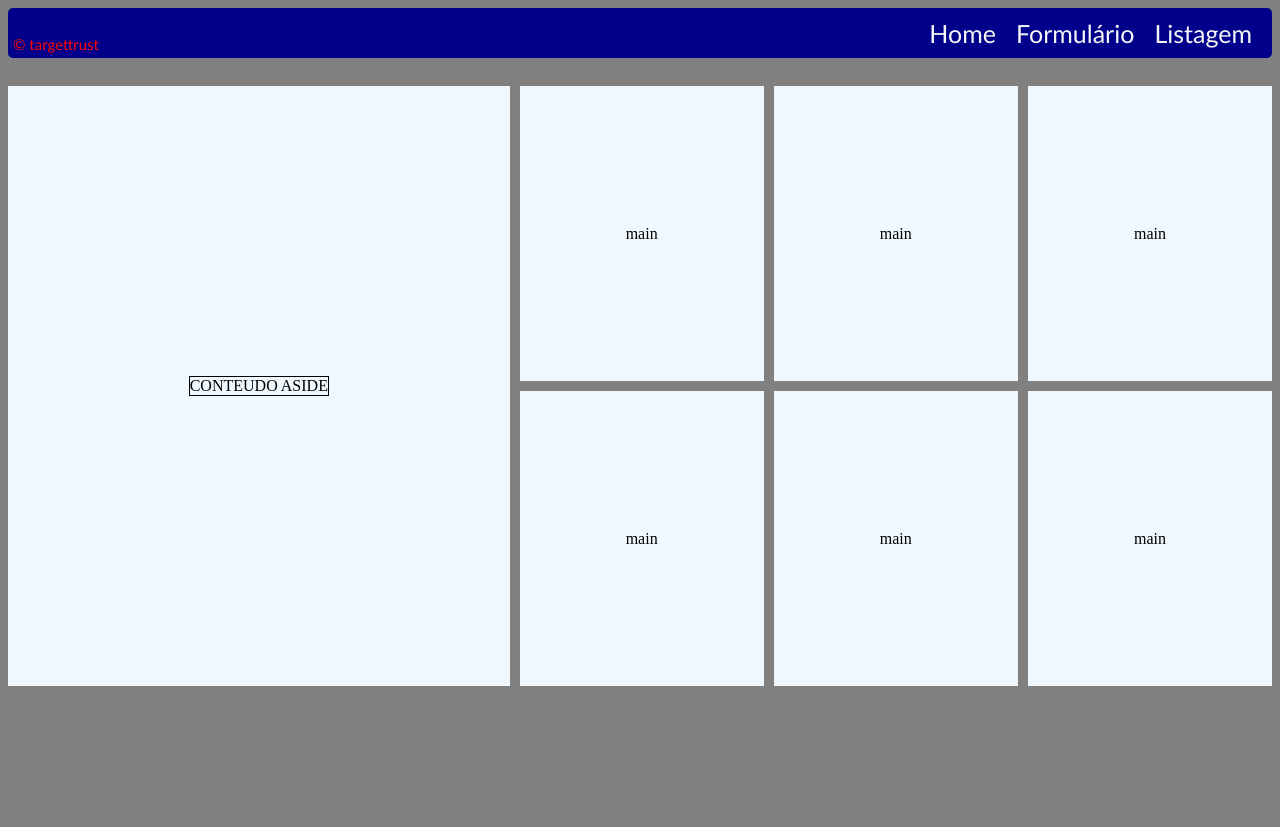
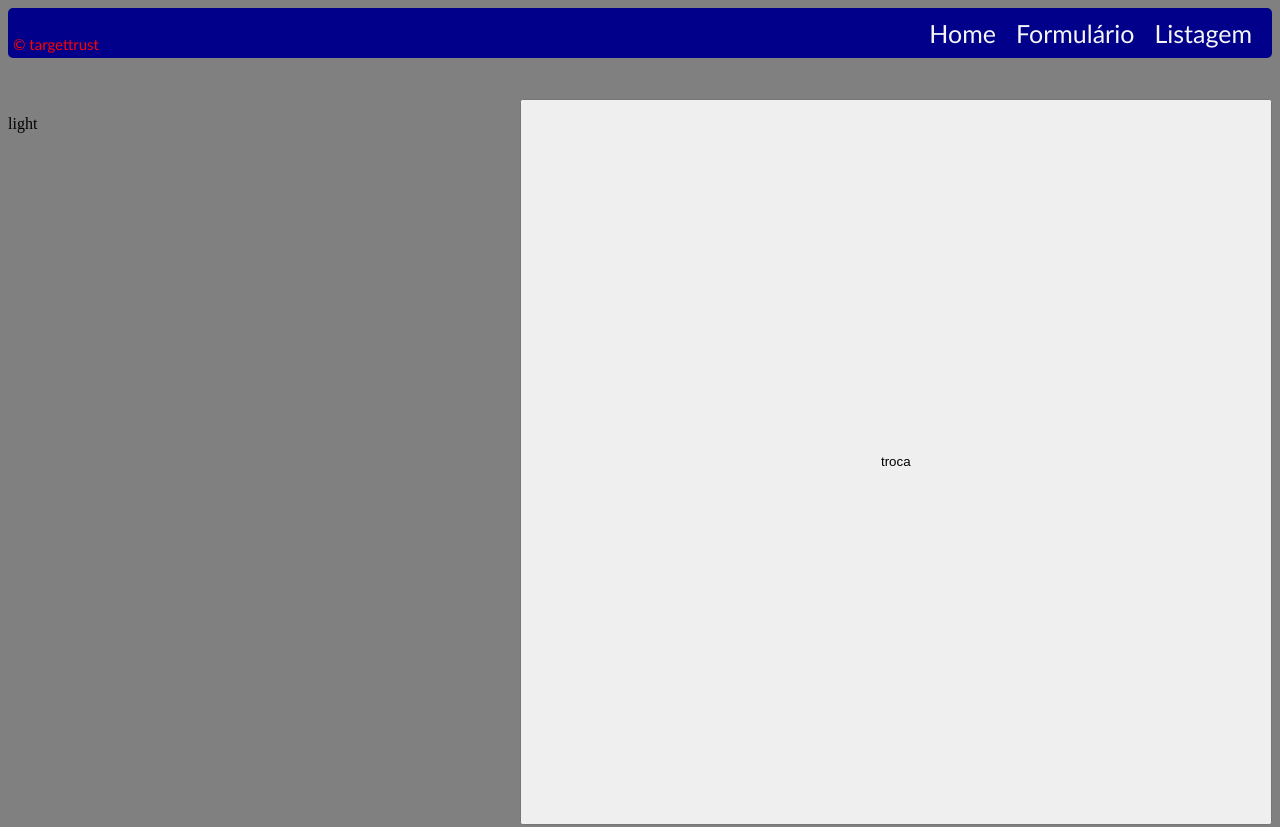
Before and after one commit to igorSoares7/react-js, a React (Vite) app in the folder app-react/: page / in a window 1280 px wide. Shown: the top 827 px of the page. Before the commit the page ends 800 px from the top, so only its background shows below. Built offline with nearby package versions, Linux system fonts and the light colour scheme.

Commit message:
Context API

```diff
--- a/app-react/src/App.tsx
+++ b/app-react/src/App.tsx
@@ -7,13 +7,17 @@
 import ListagemCustom from "./Pages/Listagem/Listagem.styled"
 import ListagemDetalhes from "./Pages/Listagem/Detalhes"
 import HomeStyled from "./Pages/Home/HomeStyled"
+import PrefContext from "./Context/generalContext"
+import { useState } from "react"
 
 
 
 const App = () => {
 
+  const [tema, setTema] = useState('light')
+
   return (
-    <>
+    <PrefContext.Provider value={{tema, setTema}}>
 
       <BrowserRouter>
         <MenuCustom />
@@ -32,7 +36,7 @@
 
       </BrowserRouter>
 
-    </>
+    </PrefContext.Provider>
   )
 }
 
--- a/app-react/src/Components/Menu/index.tsx
+++ b/app-react/src/Components/Menu/index.tsx
@@ -1,11 +1,23 @@
 import { Link } from "react-router-dom"
+import PrefContext from "../../Context/generalContext"
+import { useContext } from "react"
+import Botao from "../Botao"
+
+
 interface MenuInterface {
     className?: string
 }
 
 
 const Menu = ({ className }: MenuInterface) => {
+
+
+    const prefs = useContext(PrefContext)
+    console.log(prefs)
+
+
     return (
+        <>
         <header className={className}>
                 <span>&copy; targettrust</span>
             <nav>
@@ -14,7 +26,16 @@
             <Link to="/listagem">Listagem</Link>
             </nav>
         </header>
+        <p>{prefs.tema}</p>
+        <Botao label="troca" severity="danger" onClick={() => {
+            if(prefs.tema === 'dark'){
+                prefs.setTema('light')}
+            else if(prefs.tema === 'light'){
+                prefs.setTema('dark')
+            }
+            }}></Botao>
 
+</>
     )
 }
 
--- /dev/null
+++ b/app-react/src/Context/generalContext.ts
@@ -0,0 +1,5 @@
+import { createContext } from "react";
+
+const PrefContext = createContext({});
+
+export default PrefContext
--- a/app-react/src/Pages/Formulario/index.tsx
+++ b/app-react/src/Pages/Formulario/index.tsx
@@ -72,7 +72,7 @@
                 })
                 navigate("/listagem")
             }catch(e:any){
-                const erro = e.response.data.message
+                const erro = e?.response?.data?.message
                setMensagem(`[${erro}] Deu erro`)
             }
 
--- a/app-react/src/Pages/Home/index.tsx
+++ b/app-react/src/Pages/Home/index.tsx
@@ -1,3 +1,8 @@
+import { useContext } from "react"
+import PrefContext from "../../Context/generalContext"
+
+
+
 interface className{
     className?:any
 }
@@ -5,9 +10,12 @@
 
 
 const Home = ({className}:className) => {
+const prefs = useContext(PrefContext)
+
 return (
 <>
 <main className={className}>
+    <h1>{prefs.tema}</h1>
     <div className='maior'>
                 <div className="conteudo-main">
                 main
--- a/app-react/src/Pages/Listagem/index.tsx
+++ b/app-react/src/Pages/Listagem/index.tsx
@@ -27,6 +27,7 @@
             try {
                 const result = await api.get("/departamentos")
                 setItems(result.data)
+                console.log(result.data)
             } catch (e) {
                 console.log('deu pau na api')
             }
@@ -34,6 +35,7 @@
         if (items.length === 0) {
 
             listaDepartamentos()
+            console.log(items)
         }
     }, [items])
 
```
Also changed, not shown: app-react/src/Components/Teste/Teste.styled.ts (added, +22 -0 lines), app-react/src/Components/Teste/index.tsx (added, +22 -0 lines).
